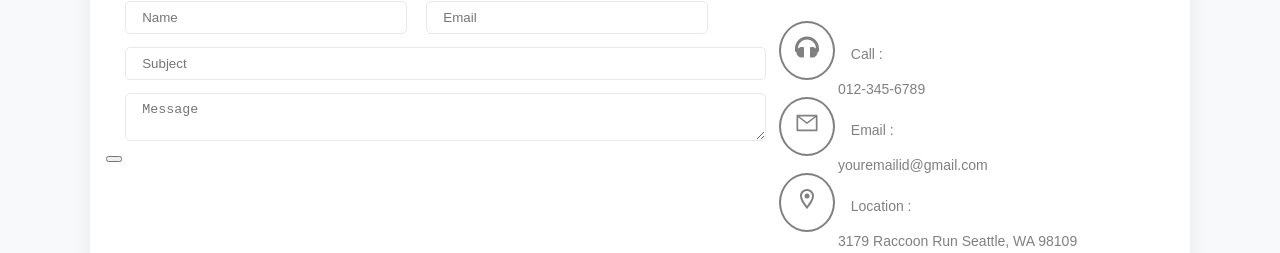
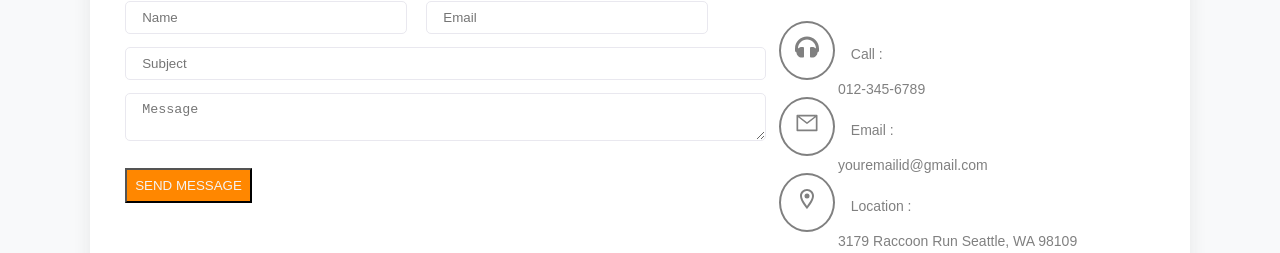
Before and after one commit to minahilhussain/zooki, a React (Create React App) app: page / in a window 1280 px wide. Shown: the part 4996-5249 px from the top of the page. Built offline with nearby package versions, Linux system fonts and the light colour scheme.

Commit message:
added button styling

```diff
--- a/src/Components/GetInTouch.jsx
+++ b/src/Components/GetInTouch.jsx
@@ -18,7 +18,7 @@ function GetInTouch() {
             <input type="text" id="email" placeholder="Email"></input><br/>
             <input type="text" id="subject" placeholder="Subject"></input><br/>
             <textarea id="message" placeholder="Message"></textarea><br/>
-            <button type="submit" value="Send Message"></button>
+            <button type="submit" value="Send Message">Send Message</button>
           </div>
           <div className="right">
             <div>
--- a/src/css/GetyInTouch.css
+++ b/src/css/GetyInTouch.css
@@ -82,3 +82,11 @@
   border-color: #f3f3f3 #f3f3f3 #ff8700;
   box-shadow: none;
 }
+#getInTouch button {
+  background-color: #ff8700;
+  color: #f3f3f3;
+  text-transform: uppercase;
+  margin: 1.2rem;
+  padding: 0.5rem;
+
+}
```
